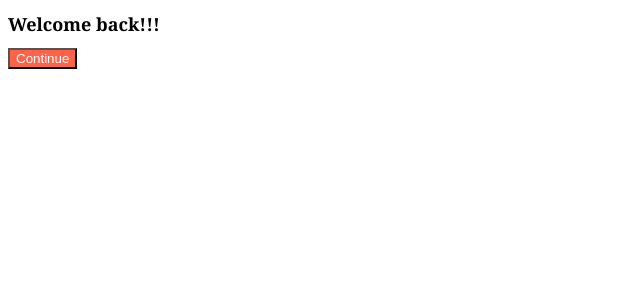
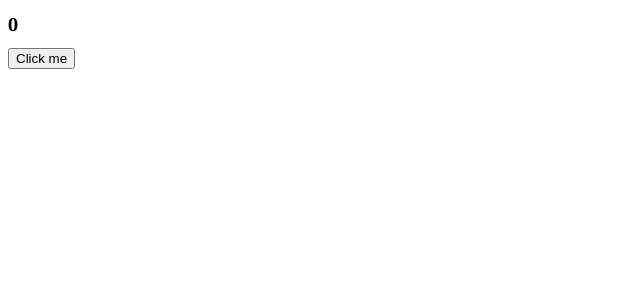
Before and after one commit to jungbyungwook/Movie-Web-Service, a React (Create React App) app in the folder react-for-beginners/: page / in a window 1280 px wide. Shown: the top 300 px of the page, without its empty margins (0-640 px from the left). Built offline with nearby package versions, Linux system fonts and the light colour scheme.

Commit message:
useState를 사용하여 첫렌더링시에만 익명함수 실행

```diff
--- a/react-for-beginners/src/App.js
+++ b/react-for-beginners/src/App.js
@@ -1,10 +1,17 @@
 import Button from "./Button";
 import styles from "./App.module.css";
+import { useEffect, useState } from "react";
+
 function App() {
+    const [counter, setCounter] = useState(0);
+    const onClick = () => setCounter((prev) => prev + 1);
+    console.log("i run all the time");
+    useEffect(() => console.log("call the API"), []);
     return (
         <div>
-            <h1 className={styles.title}>Welcome back!!!</h1>
-            <Button text="Continue" />
+            <h1 className={styles.title}>{counter}</h1>
+            {/* <Button text="Continue" /> */}
+            <button onClick={onClick}>Click me</button>
         </div>
     );
 }
--- a/react-for-beginners/src/index.js
+++ b/react-for-beginners/src/index.js
@@ -1,11 +1,14 @@
 import React from "react";
-import ReactDOM from "react-dom";
+import ReactDOM from "react-dom/client";
 import App from "./App";
 // import "./styles.css";
 
-ReactDOM.render(
-    <React.StrictMode>
-        <App />
-    </React.StrictMode>,
-    document.getElementById("root")
-);
+// ReactDOM.render(
+//     <React.StrictMode>
+//         <App />
+//     </React.StrictMode>,
+//     document.getElementById("root")
+// );
+
+const root = ReactDOM.createRoot(document.getElementById("root"));
+root.render(<App />);
```
